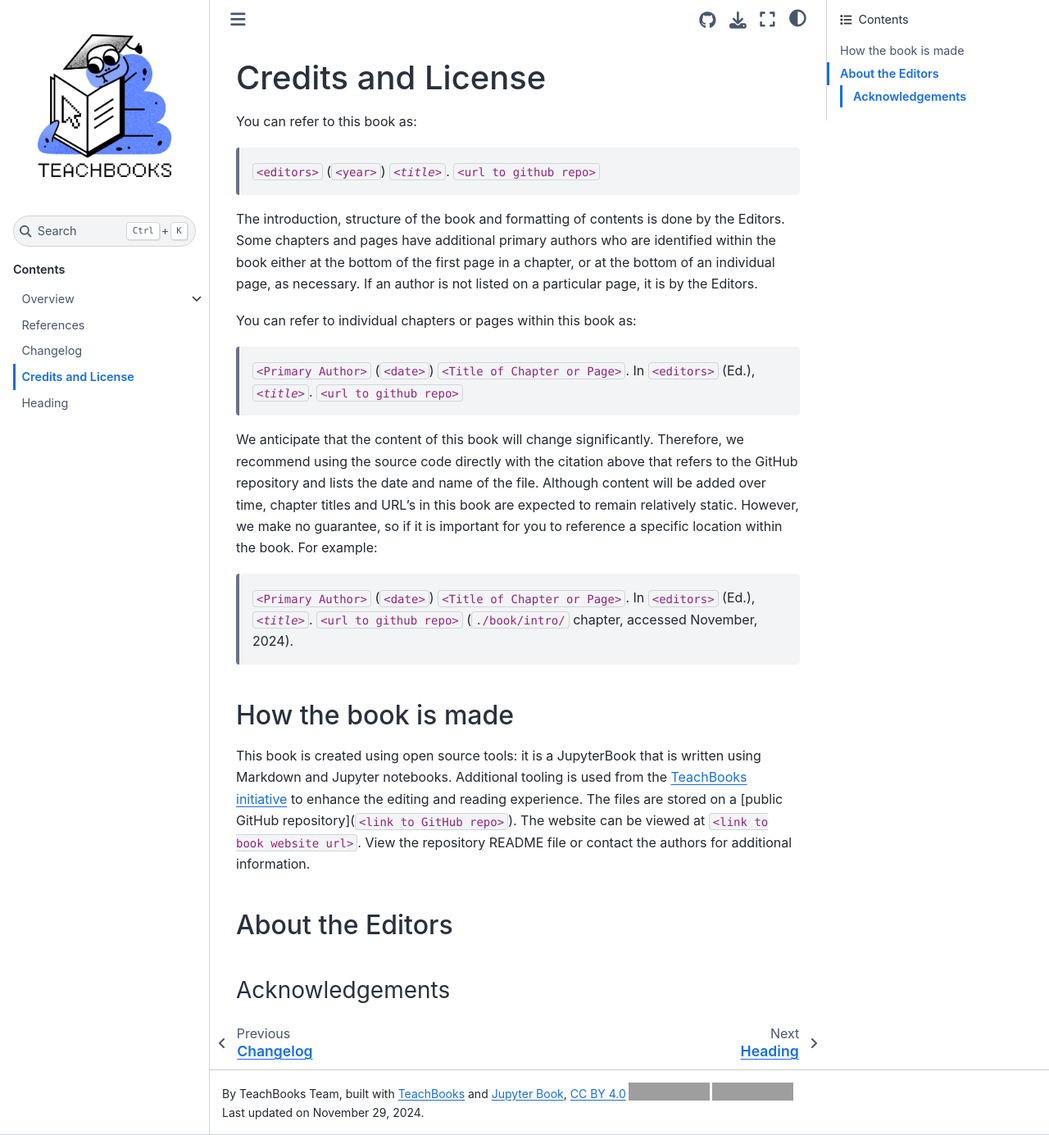
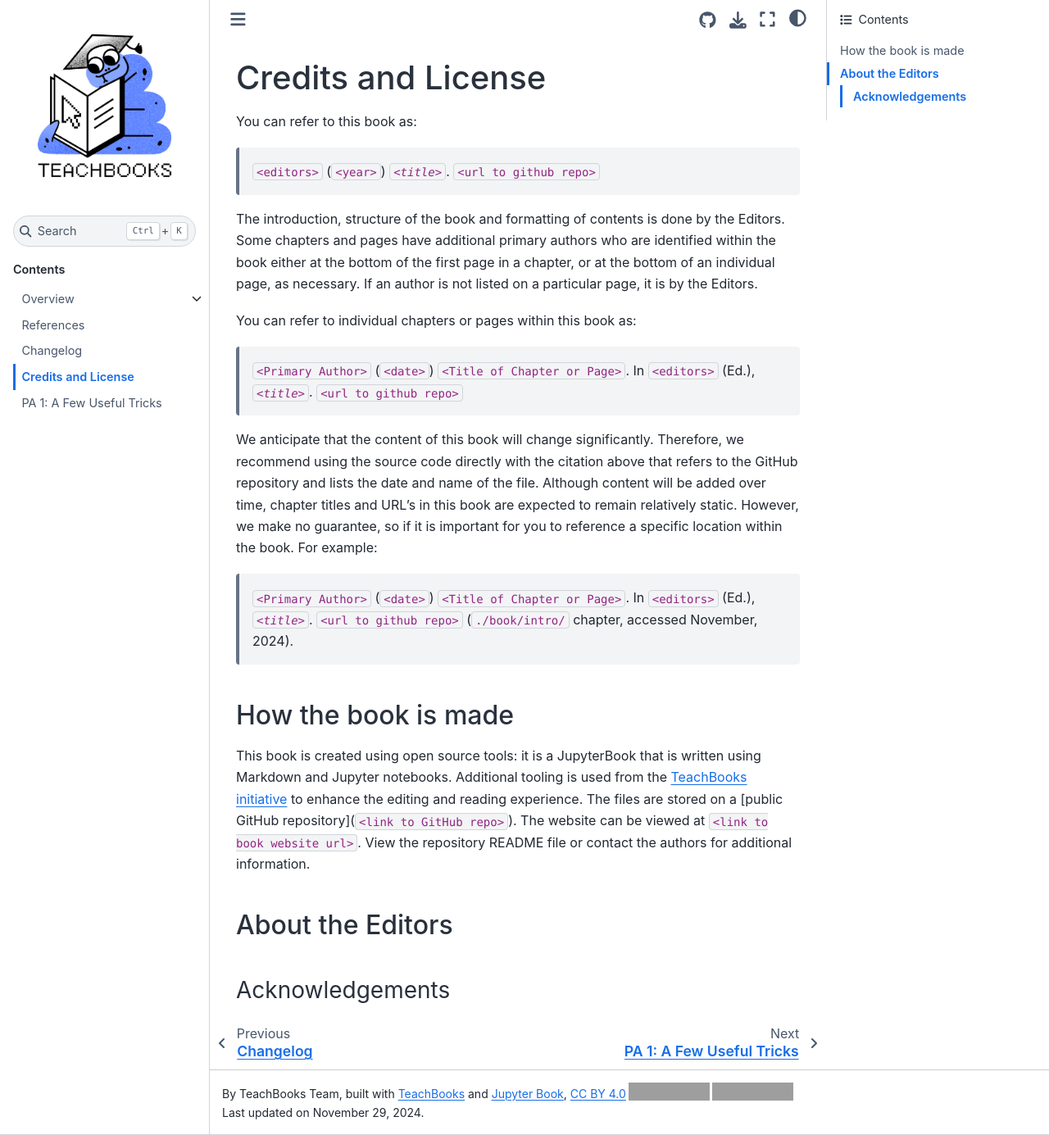
Before and after one commit to anandkanjarla/anand_book, a Jupyter Book: the page built from book/credits.md, in a window 1280 px wide and 1385 px high. Shown: the whole window at 82% size. Built offline with Jupyter Book 1.0.4 settings and Sphinx 7.4.7 and the Sphinx Book theme 1.1.4, drawn with Linux system fonts in a browser that asks for light colours; comment, search, counter and statistics services are not loaded; grey boxes are pictures that could not be loaded.

Commit message:
new file

```diff
--- a/book/_toc.yml
+++ b/book/_toc.yml
@@ -10,4 +10,4 @@ parts:
     - file: references.md
     - file: changelog.md
     - file: credits.md
-    - file: newchapter.md
+    - file: PA_1_useful_tricks.ipynb
```
